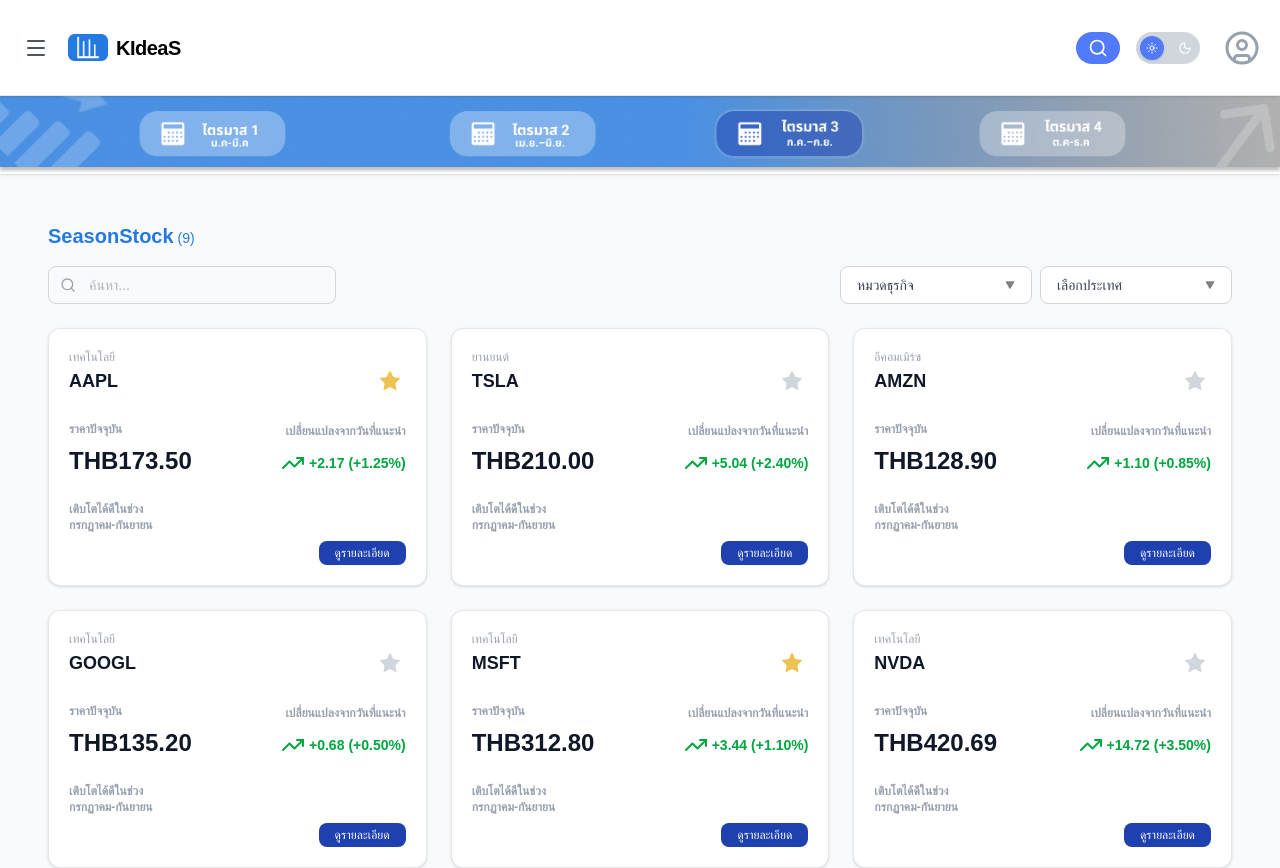
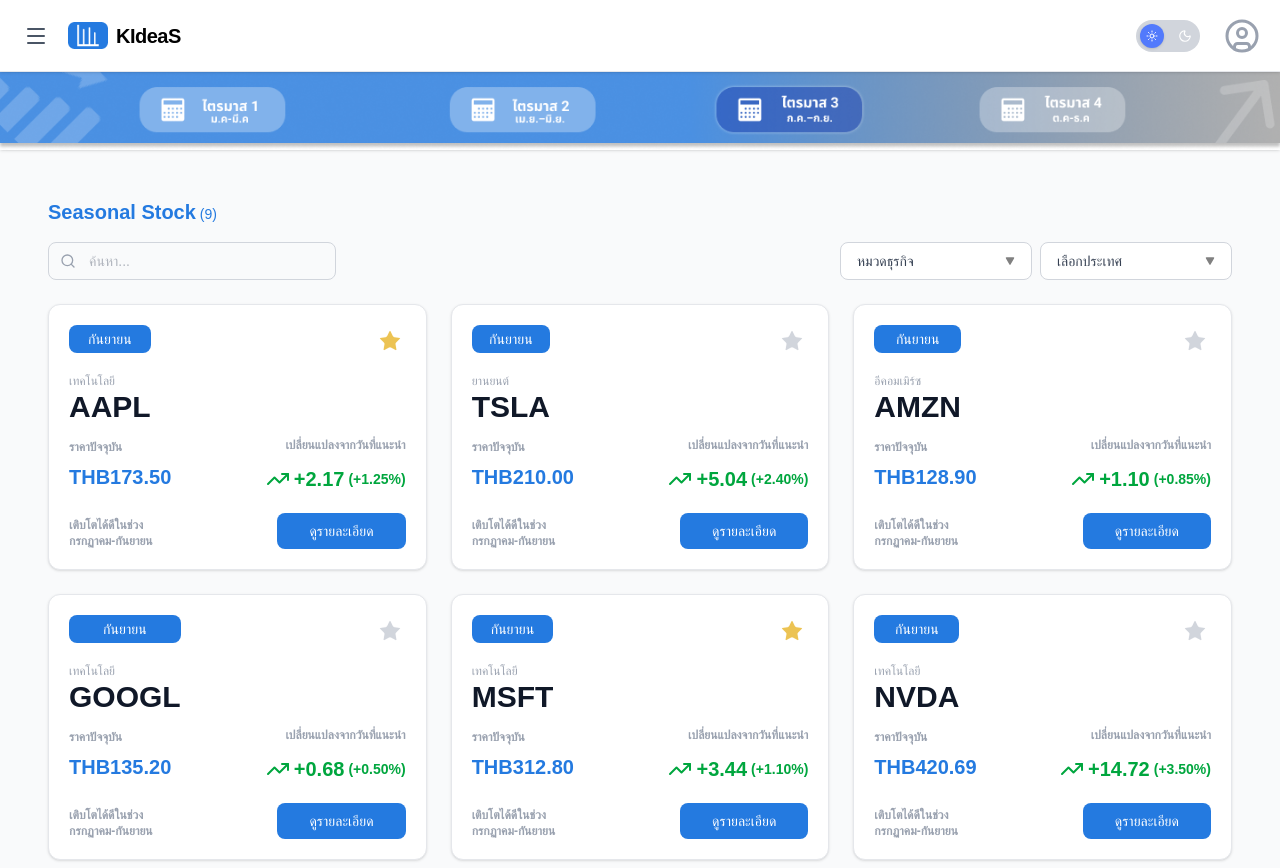
Before and after one commit to panithan-doe/seasonal, a Next.js app: page /seasonstock in a window 1280 px wide. Shown: the top 868 px of the page. Built offline with nearby package versions, Linux system fonts and the light colour scheme.

Commit message:
Adjust color and layout to match Figma

```diff
--- a/app/seasonstock/page.tsx
+++ b/app/seasonstock/page.tsx
@@ -52,7 +52,7 @@
 
           {/* Header */}
           <div className="flex justify-start items-end text-[#247AE0] mb-4">
-            <h2 className="text-xl font-bold mr-1">SeasonStock</h2>
+            <h2 className="text-xl font-bold mr-1">Seasonal Stock</h2>
             <span className="text-sm pb-0.5">({filteredStocks.length})</span>
           </div>
 
--- a/app/stock/[id]/page.tsx
+++ b/app/stock/[id]/page.tsx
@@ -96,7 +96,7 @@
           <h1 className="text-[#4285F4] font-extrabold text-xl">ภาพรวมหุ้น</h1>
         </div>
         {/* Price Section */}
-        <div className="bg-white rounded-xl shadow-sm p-8">
+        <div className="bg-white rounded-xl shadow-md p-8 shadow-[#247AE0]">
           <div className="flex flex-col md:justify-between md:flex-row md:items-start">
 
             {/* Left div */}
--- a/components/Header.tsx
+++ b/components/Header.tsx
@@ -24,7 +24,7 @@
   const [isSidebarOpen, setIsSidebarOpen] = useState(false);
 
   // Search state
-  const [isSearchOpen, setIsSearchOpen] = useState(false);
+  // const [isSearchOpen, setIsSearchOpen] = useState(false);
 
   const searchRef = useRef<HTMLDivElement>(null);
 
@@ -35,9 +35,9 @@
         setIsOpen(false);
       }
 
-      if (searchRef.current && !searchRef.current.contains(event.target as Node)) {
-        setIsSearchOpen(false);
-      }
+      // if (searchRef.current && !searchRef.current.contains(event.target as Node)) {
+      //   setIsSearchOpen(false);
+      // }
     }
     document.addEventListener("mousedown", handleClickOutside);
     return () => {
@@ -48,7 +48,7 @@
 
   return (
     <>
-      <header className="sticky top-0 z-50 h-24 flex items-center justify-between w-full px-4 bg-white border-b border-gray-200 shadow-sm">
+      <header className="sticky top-0 z-50 h-18 flex items-center justify-between w-full px-4 bg-white border-b border-gray-200 shadow-sm">
 
         {/* Left Section: Menu & Logo */}
         <div className="flex items-center gap-3">
@@ -74,10 +74,9 @@
           </Link>
         </div>
 
-        <div className="flex flex-1 justify-end items-center mr-2" ref={searchRef}>
 
+        {/* <div className="flex flex-1 justify-end items-center mr-2" ref={searchRef}>
           <div className="flex items-center gap-2">
-
             {isSearchOpen && (
               <div className="relative w-full min-w-100 md:w-6">
                 <input
@@ -89,7 +88,6 @@
               </div>
             )}
 
-            {/* Toggle Button: แสดงตลอดเวลา */}
             <button
               onClick={() => setIsSearchOpen(!isSearchOpen)}
               // className={`px-3 py-1.5 text-white rounded-full transition cursor-pointer flex items-center justify-center mr-2
@@ -106,14 +104,10 @@
 
               `}
             >
-              {/* {isSearchOpen ? <X className="w-5 h-5" /> : <Search className="w-5 h-5" />} */}
               <Search className="w-5 h-5" />
-
             </button>
-
           </div>
-
-        </div>
+        </div> */}
 
         {/* Actions Section */}
         <div className="flex items-center gap-2 sm:gap-3">
--- a/components/SideBar.tsx
+++ b/components/SideBar.tsx
@@ -16,7 +16,7 @@
   // กำหนดเมนูต่างๆ
   const menuItems = [
     { name: "Dashboard", href: "/", icon: Home },
-    { name: "SeasonStock", href: "/seasonstock", icon: PieChart },
+    { name: "Seasonal Stock", href: "/seasonstock", icon: PieChart },
     { name: "ข่าว", href: "/news", icon: Newspaper },
     { name: "Watchlist", href: "/watchlist", icon: Star },
     { name: "คู่มือ", href: "/handbook", icon: Star },
--- a/components/StockCard.tsx
+++ b/components/StockCard.tsx
@@ -71,10 +71,18 @@
       ">
 
         {/* Header */ }
-        <div className="flex flex-col items-start mb-4">
+         <div className="flex flex-row justify-between items-start mb-3">
+          <div>
+
+            <div className='flex items-center justify-center rounded-lg bg-[#247AE0] mb-5'>
+              <span className='text-sm font-medium text-white px-4 py-1'>
+                กันยายน  {/* TODO: Change this */}
+              </span>
+            </div>
+
             <h4 className='text-xs text-gray-400'>{stock.category}</h4>
-          <div className='flex justify-between w-full items-center mb-2'>
-            <h3 className="text-lg font-bold text-gray-900">{stock.symbol}</h3>
+            <h3 className="text-3xl font-bold text-gray-900">{stock.symbol}</h3>
+          </div>
 
           <button
             onClick={handleToggleWatchlist}
@@ -85,18 +93,18 @@
               strokeWidth={0.1}
             />
           </button>
+        </div>
 
-          </div>
-        </div>
+
 
         {/* Body */}
         <div className='flex flex-col items-start'>
-          <div className='flex justify-between w-full items-center mb-6'>
+          <div className='flex justify-between w-full items-center mb-3'>
 
             {/* Price */}
             <div className='flex flex-col gap-2'>
               <h4 className="text-xs font-extrabold text-gray-400">ราคาปัจจุบัน</h4>
-              <span className="text-2xl font-bold text-gray-900">
+              <span className="text-xl font-bold text-[#247AE0]">
                 THB{stock.price.toLocaleString(undefined, { minimumFractionDigits: 2 })}
               </span>
             </div>
@@ -104,12 +112,12 @@
             {/* Change & Loss */}
             <div className='flex flex-col items-end gap-2'>
               <h4 className="text-xs font-extrabold text-gray-400">เปลี่ยนแปลงจากวันที่แนะนำ</h4>
-              <div className={`flex items-center mt-1 gap-1 text-sm font-semibold ${trendColor}`}>
+              <div className={`flex items-center mt-1 gap-1 text-xl font-semibold ${trendColor}`}>
                 <TrendingUp/>
                 <span>
                   {trendSign}{priceChange.toFixed(2)}
                 </span>
-                <span>
+                <span className='text-sm'>
                   ({trendSign}{stock.changePercent.toFixed(2)}%)
                 </span>
               </div>
@@ -128,17 +136,19 @@
             </div>
           </div>
 
-          {/* month period growth */}
+          <div className='flex flex-row w-full justify-between items-end'>
+            {/* เติบโตได้ดีในช่วง */}
             <div>
               <h4 className="text-xs font-extrabold text-gray-400">เติบโตได้ดีในช่วง</h4>
               <h4 className="text-xs font-extrabold text-gray-400">{growthPeriod}</h4>        {/* Need to change*/}
             </div>
 
             {/* Button */}
-          <div className='flex justify-end w-full'>
-            <button className='flex items-center mt-2 px-4 py-1 bg-[#1f40af] rounded-lg hover:bg-blue-600 transition cursor-pointer '>
-              <span className="text-xs font-medium text-white">ดูรายละเอียด</span>
+            <div>
+              <button className='flex items-center mt-2 px-3 py-2 bg-[#247AE0] rounded-lg hover:bg-blue-600 transition cursor-pointer '>
+                <span className="text-sm font-medium text-white px-5">ดูรายละเอียด</span>
               </button>
+            </div>
           </div>
 
 
--- a/components/StockChart.tsx
+++ b/components/StockChart.tsx
@@ -111,7 +111,7 @@
         ))}
       </div>
 
-      <div className="flex flex-col lg:flex-row gap-8 items-start justify-between">
+      <div className="flex flex-col lg:flex-row gap-8 items-stretch justify-between">
         {/* Stock Chart */}
         <div className="w-full lg:flex-1 h-[450px] bg-white rounded-xl border border-gray-200 shadow-sm p-4 relative min-w-0">
             {isLoading ? (
@@ -155,9 +155,8 @@
         </div>
 
         {/* Stock Details */}
-        <div className="w-full lg:w-[350px] flex flex-col gap-4">
-          {/* Top Box */}
-          <div className="bg-white rounded-xl border border-gray-200 shadow-sm p-5">
+        <div className="w-full lg:w-[350px] flex flex-col justify-between gap-4">          {/* Top Box */}
+          <div className="bg-white rounded-xl border border-gray-200 shadow-md shadow-[#247AE0] p-5">
             <h3 className="text-gray-900 font-bold mb-2 pb-2">
               ข้อมูลตลาดหุ้น
             </h3>
@@ -171,7 +170,7 @@
           </div>
 
           {/* Bottom Box */}
-          <div className="bg-white rounded-xl border border-gray-200 shadow-sm p-5">
+          <div className="bg-white rounded-xl border border-gray-200 shadow-md shadow-[#247AE0] p-5">
             <h3 className="text-gray-900 font-bold mb-2 pb-2">
               ผลการดำเนินงานล่าสุด
             </h3>
```
Lines whose indentation alone changed are shown as unchanged.
